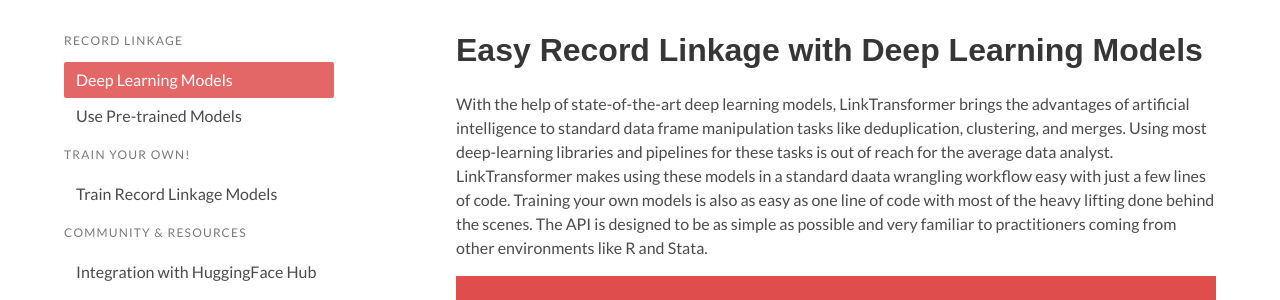
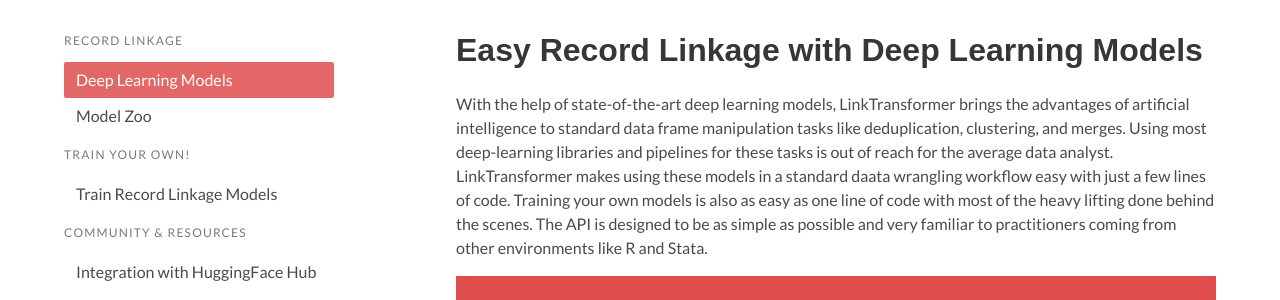
Before and after one commit to linktransformer/linktransformer.github.io, a Jekyll site: the page built from index.html, in a window 1280 px wide. Shown: the part 589-889 px from the top of the page. Built offline with Jekyll 4.4.1, drawn with Linux system fonts in a browser that asks for light colours; nearby versions of some CDN libraries; some web fonts are replaced; a style sheet for code colours, icons or effects is not loaded.

Commit message:
Update index.yml

```diff
--- a/_data/index.yml
+++ b/_data/index.yml
@@ -27,7 +27,7 @@
           ![Example of a familiar API on data frame manipulation tasks](/assets/site/Linkktransformers_demo_example.png)
           ▲ *Merge with Language models like you would in Pandas!*
 
-      - name: Use Pre-trained Models
+      - name: Model Zoo
         title: All models on Hugging Face and Open AI embeddings are supported
         description: |
           All models on the [Hugging Face Hub](https://huggingface.co/models?pipeline_tag=sentence-similarity&sort=trending) (We recommend those trained for sentence similarity tasks) and [OpenAI Embedding models](https://platform.openai.com/docs/guides/embeddings) are supported.
```
